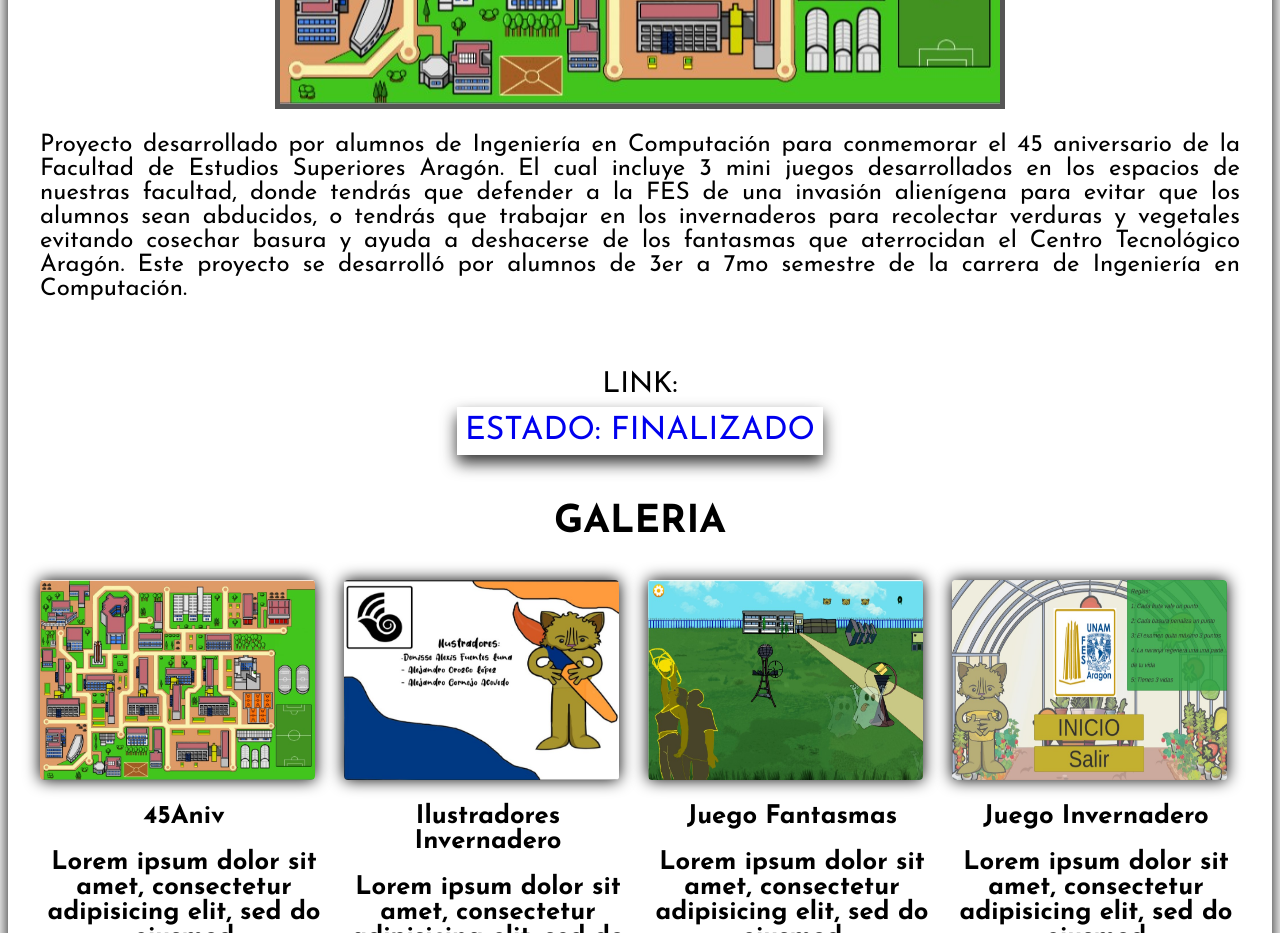
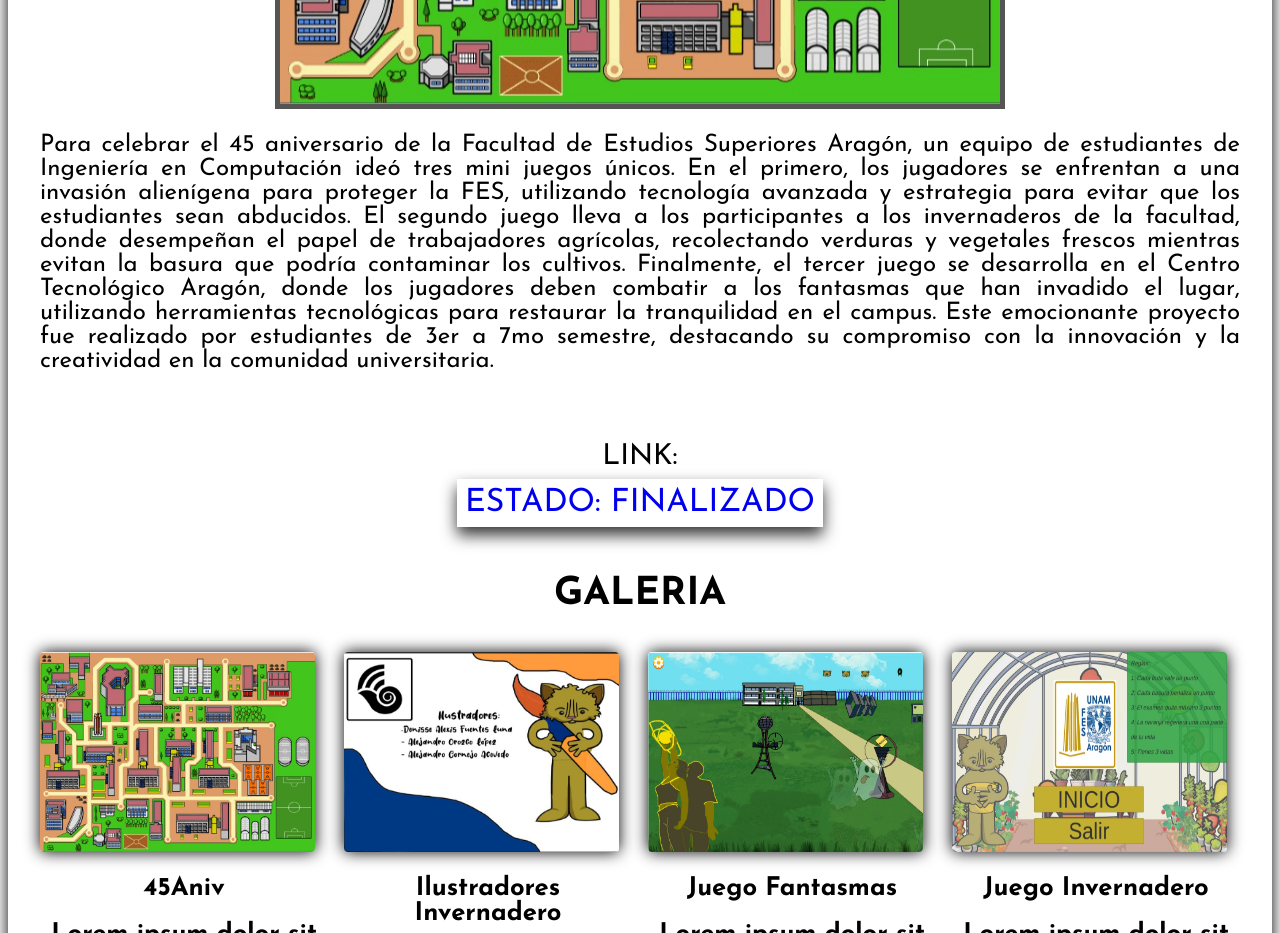
Before and after one commit to CandelarioJorge/paginaWebICA, a plain HTML site: page paginas/Proyectos.html in a window 1280 px wide. Shown: the part 940-1873 px from the top of the page. Drawn offline with Linux system fonts and the light colour scheme; a web font is replaced by a local one.

Commit message:
Update Proyectos.html
Descripción de Aragón Valley The Gam

```diff
--- a/paginas/Proyectos.html
+++ b/paginas/Proyectos.html
@@ -56,9 +56,11 @@
             <h2>45° Aniversario de la Fes Aragon</h2>
             <h3>Aragón Valley The Game</h3>
             <img src="img2/ICA/45Aniv/45aniv.jpg">
-            <p>Proyecto desarrollado por alumnos de Ingeniería en Computación para conmemorar el 45 aniversario de la Facultad de Estudios Superiores Aragón.
-            El cual incluye 3 mini juegos desarrollados en los espacios de nuestras facultad, donde tendrás que defender a la FES de una invasión alienígena para evitar que los alumnos sean abducidos, o tendrás que trabajar en los invernaderos para recolectar verduras y vegetales evitando cosechar basura y ayuda a deshacerse de los fantasmas que aterrocidan el Centro Tecnológico Aragón.
-            Este proyecto se desarrolló por alumnos de 3er a 7mo semestre de la carrera de Ingeniería en Computación.
+            <p>Para celebrar el 45 aniversario de la Facultad de Estudios Superiores Aragón, un equipo de estudiantes de Ingeniería en Computación ideó tres mini juegos únicos.
+             En el primero, los jugadores se enfrentan a una invasión alienígena para proteger la FES, utilizando tecnología avanzada y estrategia para evitar que los estudiantes sean abducidos.
+             El segundo juego lleva a los participantes a los invernaderos de la facultad, donde desempeñan el papel de trabajadores agrícolas, recolectando verduras y vegetales frescos mientras evitan la basura que podría contaminar los cultivos.
+             Finalmente, el tercer juego se desarrolla en el Centro Tecnológico Aragón, donde los jugadores deben combatir a los fantasmas que han invadido el lugar, utilizando herramientas tecnológicas para restaurar la tranquilidad en el campus.
+             Este emocionante proyecto fue realizado por estudiantes de 3er a 7mo semestre, destacando su compromiso con la innovación y la creatividad en la comunidad universitaria.
 
             </p>
             <div id="galeria"> <br></div>
```
